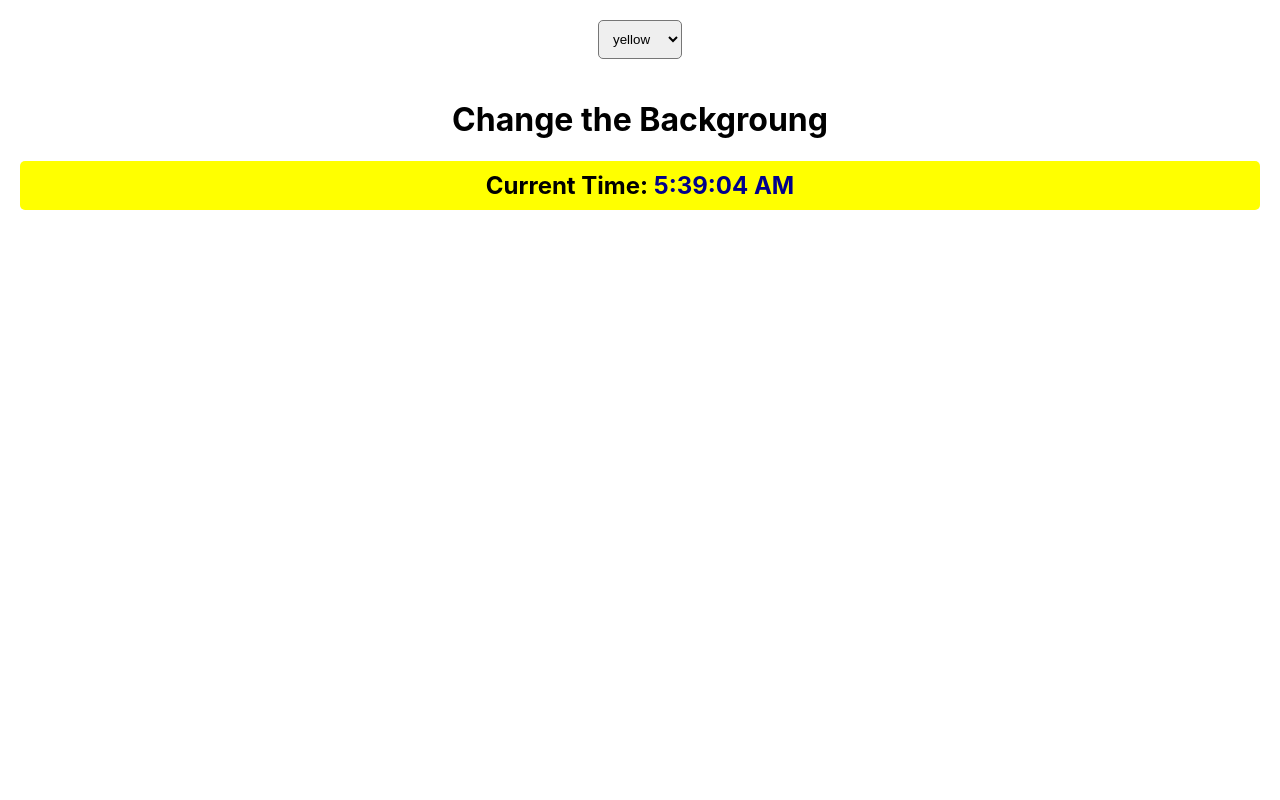
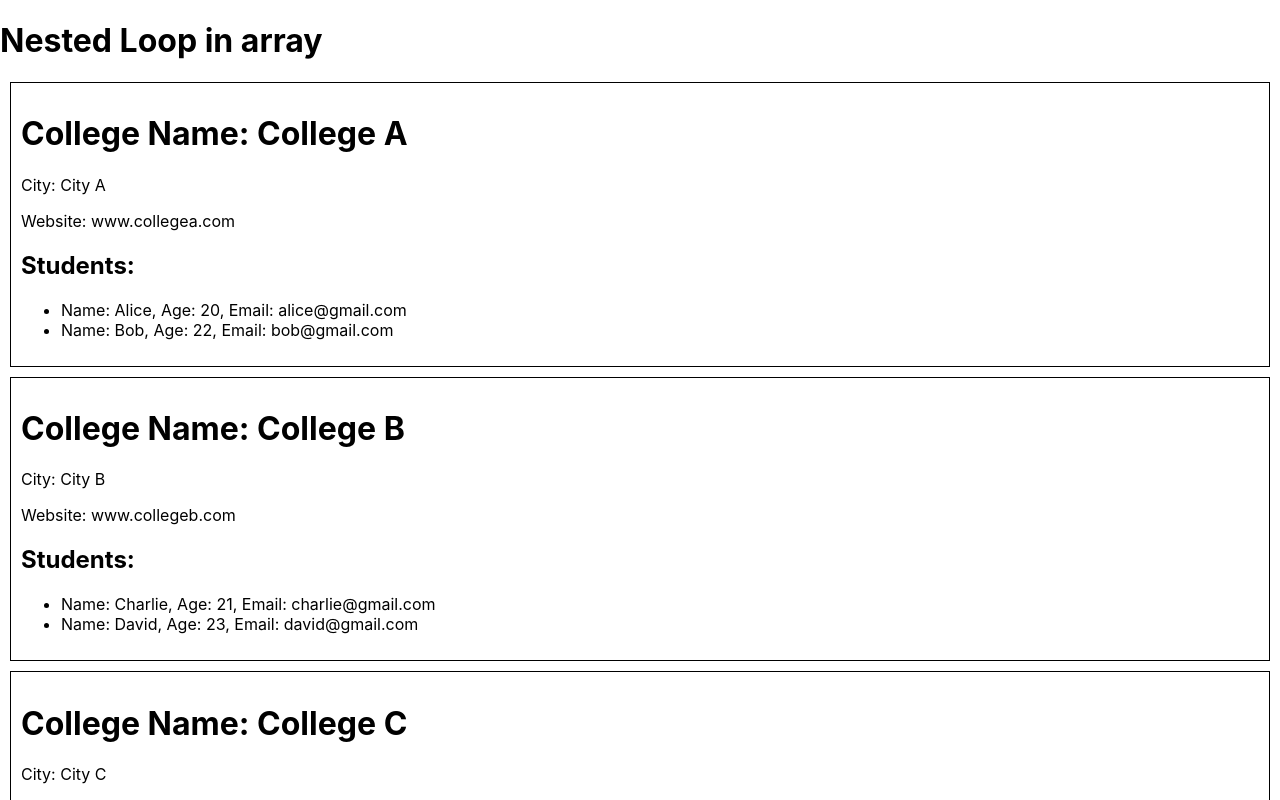
Before and after one commit to MAnwarulhaq/my-react-app, a React (Create React App) app: page / in a window 1280 px wide. Shown: the top 800 px of the page. Built offline with nearby package versions, Linux system fonts and the light colour scheme.

Commit message:
Nested array in react

```diff
--- a/src/App.js
+++ b/src/App.js
@@ -1,14 +1,11 @@
 
 import './App.css';
-import Map from './Loops/Map';
-import Clock from './Props/Clock';
-import BgColor from './Props/BgColor';
-
+import NestedLoop from './Array/NestedLoop';
 function App() {
 
   return (
     <>
-    <BgColor />
+    <NestedLoop />
     </>
   );
 }
--- /dev/null
+++ b/src/Array/College.jsx
@@ -0,0 +1,22 @@
+import React from 'react'
+
+const College = ({college}) => {
+
+  return (
+    <div>
+        <h1>College Name: {college.name}</h1>
+        <p>City: {college.city}</p>
+        <p>Website: {college.website}</p>
+        <h2>Students:</h2>
+        <ul>
+            {college.students.map((student, index) => (
+            <li key={index}>
+                Name: {student.name}, Age: {student.age}, Email: {student.email}
+            </li>
+            ))}
+        </ul>
+    </div>
+  )
+}
+
+export default College
--- a/src/Array/NestedLoop.jsx
+++ b/src/Array/NestedLoop.jsx
@@ -1,4 +1,5 @@
 import React from 'react'
+import College from './College'
 
 const NestedLoop = () => {
     const collegesData = [
@@ -51,6 +52,33 @@ const NestedLoop = () => {
   return (
     <div>
         <h1>Nested Loop in array</h1>
+        {/* {
+            collegesData.map((college, index) => (
+                <div key={index} style={{ border: "1px solid black", margin: "10px", padding: "10px" }}>
+                    <h2>{college.name}</h2>
+                    <p>City: {college.city}</p>
+                    <p>Website: {college.website}</p>
+                    <h3>Students:</h3>
+                    <ul>
+                        {college.students.map((student, studentIndex) => (
+                            <li key={studentIndex}>
+                                {student.name} - Age: {student.age} - Email: {student.email}
+                            </li>
+                        ))}
+                    </ul>
+                </div>
+            ))
+        } */}
+
+
+        {collegesData.map((college,index) => (
+            <div key={index} style={{ border: "1px solid black", margin: "10px", padding: "10px" }}>
+
+                <College college={college}/>
+
+            </div>
+        ))}
+
     </div>
   )
 }
```
